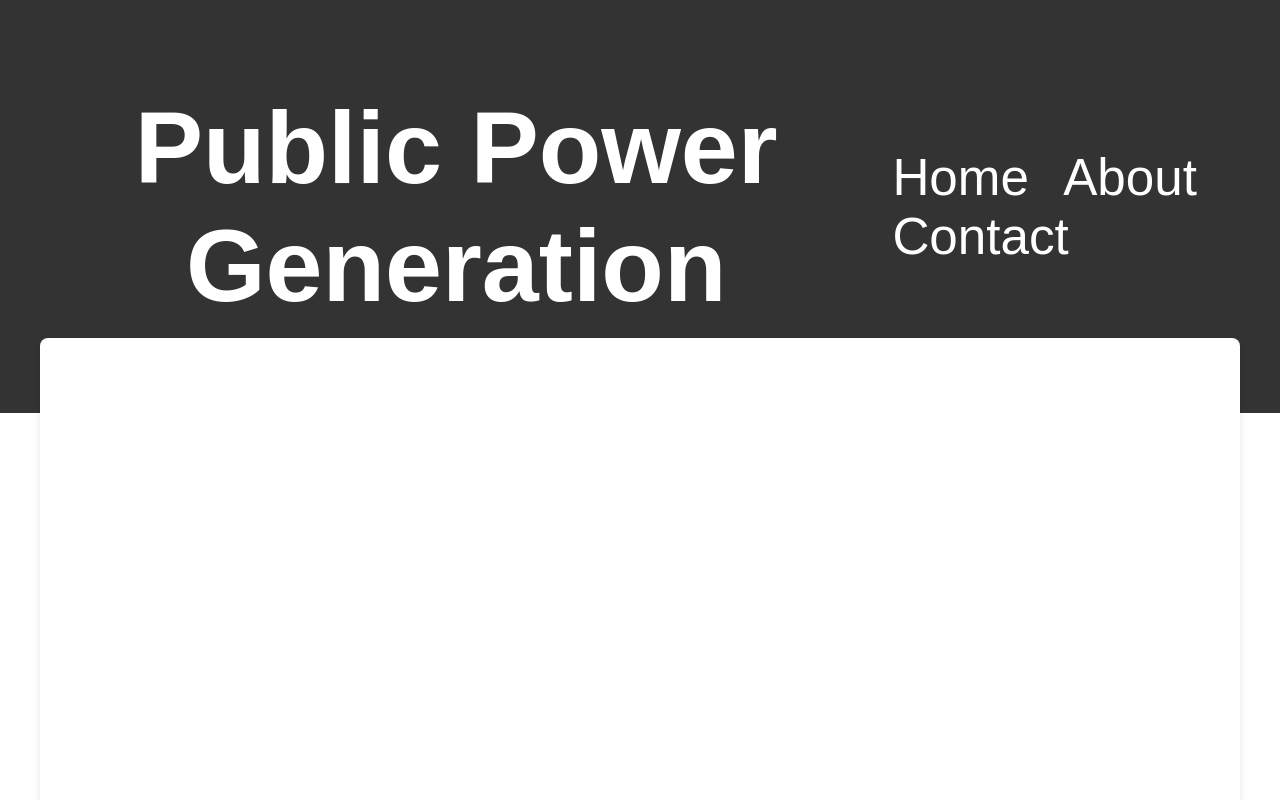
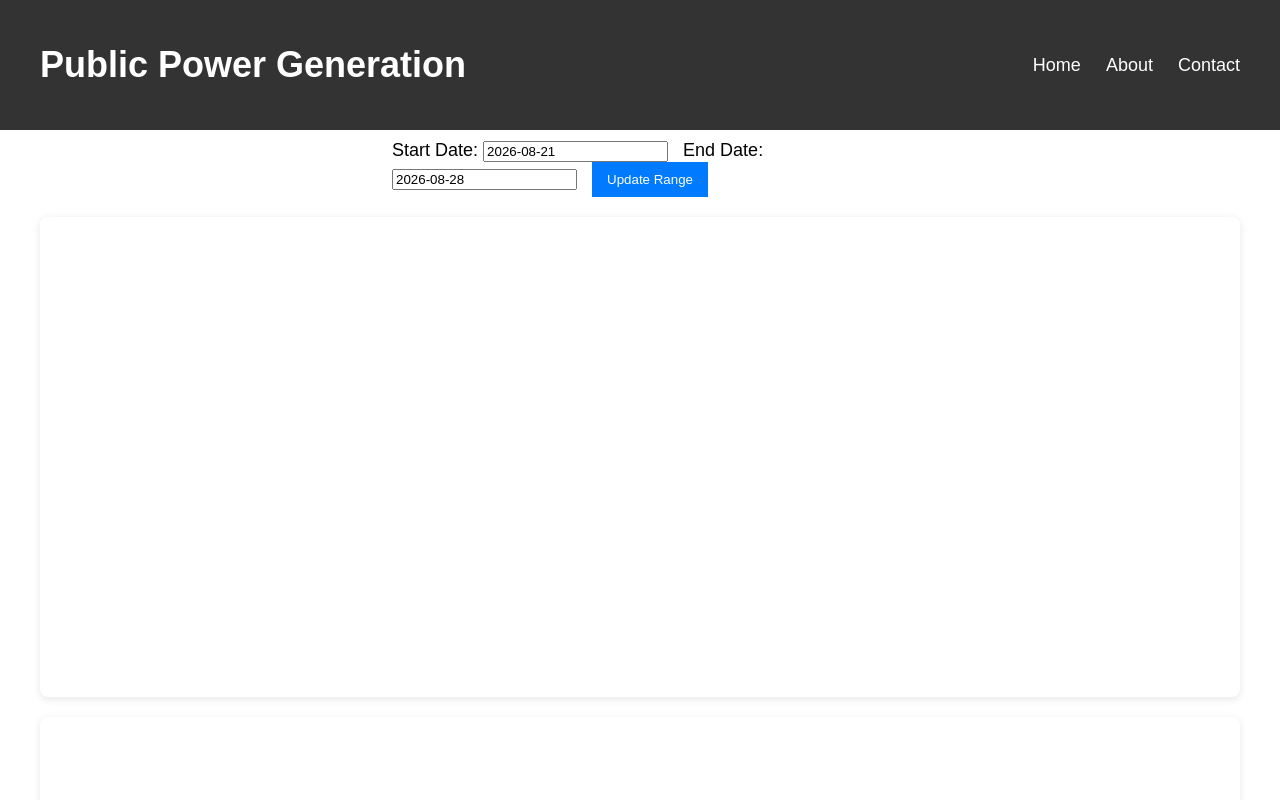
Before and after one commit to Cardoran/testsite, a website: page public/index.html in a window 1280 px wide. Shown: the top 800 px of the page. Drawn offline with nearby package versions, Linux system fonts and the light colour scheme; no server answers.

Commit message:
clamp font size

```diff
--- a/public/styles.css
+++ b/public/styles.css
@@ -1,7 +1,7 @@
 body {
     margin: 0;
     font-family: Arial, sans-serif;
-    font-size: 4vw;
+    font-size: clamp(14px, 2vw + 12px, 18px);
 }
 
 .header {
```
